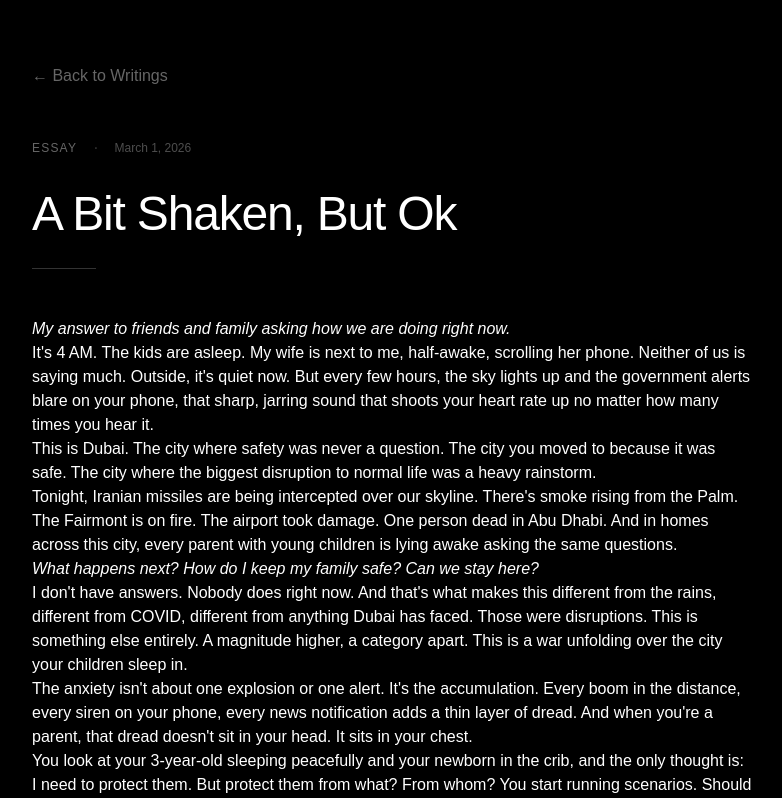
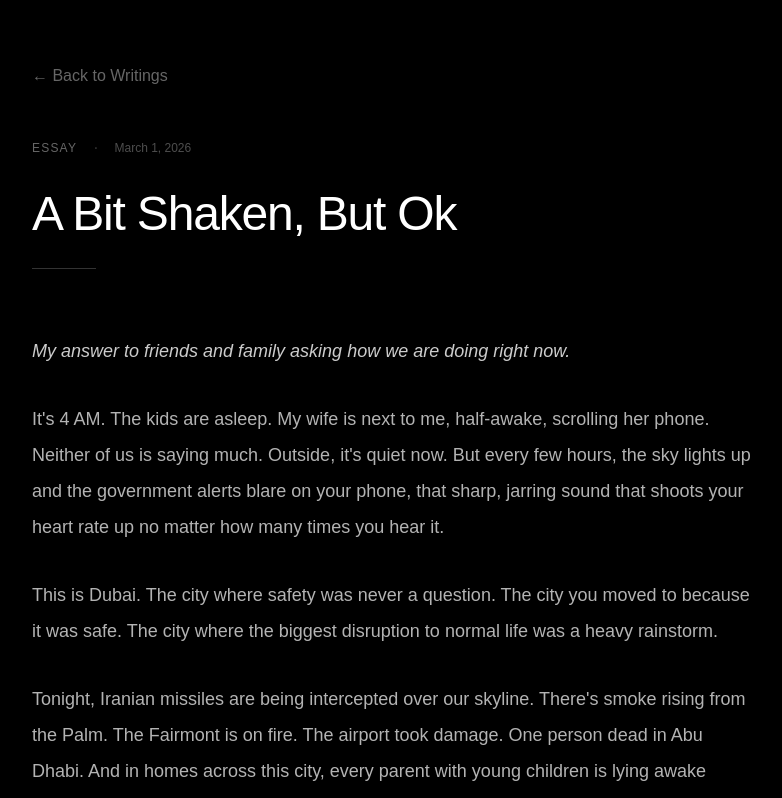
Before and after one commit to sumsur29/sumsur-portfolio, a Next.js app: page /writings/a-bit-shaken-but-ok in a window 1280 px wide. Shown: the top 798 px of the page, without its empty margins (248-1030 px from the left). Built offline with nearby package versions, Linux system fonts and the light colour scheme.

Commit message:
Fix markdown rendering with explicit component styling

```diff
--- a/app/writings/[slug]/page.tsx
+++ b/app/writings/[slug]/page.tsx
@@ -25,8 +25,8 @@ export default function ArticlePage({ params }: { params: { slug: string } }) {
           ← Back to Writings
         </Link>
 
-        <article>
-          <header className="mb-12">
+        <article className="article-content">
+          <header className="mb-16">
             <div className="flex items-center gap-4 mb-6">
               <span className="text-xs tracking-widest uppercase text-white/40 font-light">
                 {article.category}
@@ -42,25 +42,26 @@ export default function ArticlePage({ params }: { params: { slug: string } }) {
             <div className="h-px w-16 bg-white/20"></div>
           </header>
 
-          <div className="prose prose-invert prose-lg max-w-none
-                          prose-headings:font-light prose-headings:tracking-tight
-                          prose-h1:text-4xl prose-h1:mb-10 prose-h1:mt-16
-                          prose-h2:text-3xl prose-h2:mb-8 prose-h2:mt-16 prose-h2:border-b prose-h2:border-white/10 prose-h2:pb-4
-                          prose-h3:text-2xl prose-h3:mb-6 prose-h3:mt-12
-                          prose-p:text-white/70 prose-p:leading-loose prose-p:mb-8 prose-p:font-light prose-p:text-lg
-                          prose-strong:text-white prose-strong:font-medium
-                          prose-em:text-white/80 prose-em:italic
-                          prose-ul:my-8 prose-ul:list-disc prose-ul:pl-6 prose-ul:space-y-3
-                          prose-ol:my-8 prose-ol:list-decimal prose-ol:pl-6 prose-ol:space-y-3
-                          prose-li:text-white/70 prose-li:font-light prose-li:leading-relaxed
-                          prose-a:text-blue-400 prose-a:no-underline hover:prose-a:text-blue-300
-                          prose-blockquote:border-l-2 prose-blockquote:border-white/20 prose-blockquote:pl-6 prose-blockquote:italic prose-blockquote:text-white/60 prose-blockquote:my-8
-                          prose-code:text-white/90 prose-code:bg-white/10 prose-code:px-1 prose-code:rounded
-                          prose-hr:border-white/10 prose-hr:my-16">
-            <ReactMarkdown remarkPlugins={[remarkGfm]}>
-              {article.content}
-            </ReactMarkdown>
-          </div>
+          <ReactMarkdown
+            remarkPlugins={[remarkGfm]}
+            components={{
+              h1: ({node, ...props}) => <h1 className="text-4xl font-light mb-10 mt-16 tracking-tight" {...props} />,
+              h2: ({node, ...props}) => <h2 className="text-3xl font-light mb-8 mt-16 tracking-tight border-b border-white/10 pb-4" {...props} />,
+              h3: ({node, ...props}) => <h3 className="text-2xl font-light mb-6 mt-12 tracking-tight" {...props} />,
+              p: ({node, ...props}) => <p className="text-white/70 leading-loose mb-8 font-light text-lg" {...props} />,
+              strong: ({node, ...props}) => <strong className="text-white font-medium" {...props} />,
+              em: ({node, ...props}) => <em className="text-white/80 italic" {...props} />,
+              ul: ({node, ...props}) => <ul className="my-8 list-disc pl-6 space-y-3" {...props} />,
+              ol: ({node, ...props}) => <ol className="my-8 list-decimal pl-6 space-y-3" {...props} />,
+              li: ({node, ...props}) => <li className="text-white/70 font-light leading-relaxed" {...props} />,
+              a: ({node, ...props}) => <a className="text-blue-400 hover:text-blue-300 no-underline" {...props} />,
+              blockquote: ({node, ...props}) => <blockquote className="border-l-2 border-white/20 pl-6 italic text-white/60 my-8" {...props} />,
+              code: ({node, ...props}) => <code className="text-white/90 bg-white/10 px-1 rounded" {...props} />,
+              hr: ({node, ...props}) => <hr className="border-white/10 my-16" {...props} />,
+            }}
+          >
+            {article.content}
+          </ReactMarkdown>
         </article>
       </div>
     </main>
```
